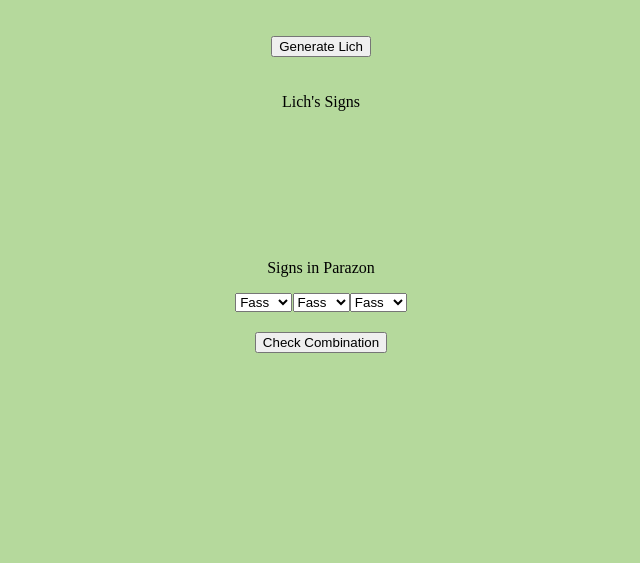
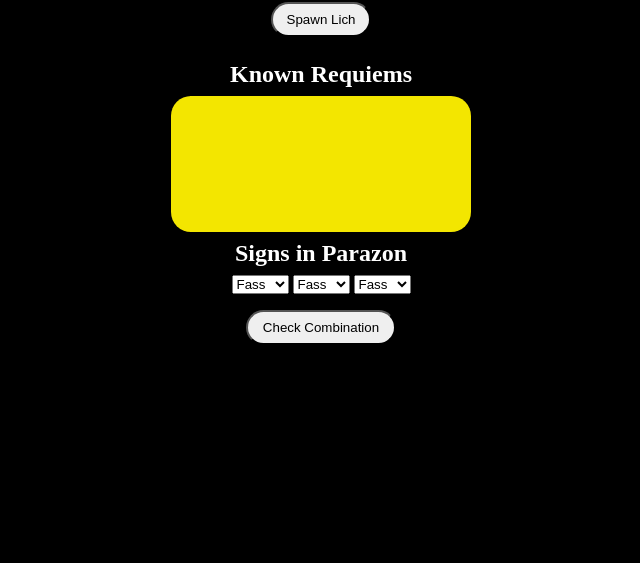
Before and after one commit to zmijewskik/warframe-lich-simulator, a website: page public/index.html in a window 1280 px wide. Shown: the part 253-816 px from the top of the page, without its empty margins (319-959 px from the left). Drawn offline with Linux system fonts and the light colour scheme; files whose address does not match are found by name.

Commit message:
Add: cleaner css

```diff
--- a/docs/styles.css
+++ b/docs/styles.css
@@ -1,25 +1,62 @@
-/* color palette - https://coolors.co/ffff82-f5f7dc-b5d99c-0f0326-e65f5c */
+/* color palette - https://www.colourlovers.com/palette/4775628/Cyberpunk_2077 */
 
 body {
-  background-color: #b5d99c;
+  background-color: #000000;
   display: flex;
   flex-direction: column;
   align-items: center;
   justify-content: center;
+  margin: 0;
+  padding: 0;
   height: 100vh;
 }
 
-h1 {
+h1,
+h2{
+  color: white;
   text-align: center;
+  margin: 8px auto;
+}
+
+#btn-generate-lich {
+  width: 100px;
+}
+
+#btn-check-combination {
+  width: 150px;
+}
+
+#btn-generate-lich,
+#btn-check-combination {
+  padding: 8px;
+  margin: 16px auto;
+  border-radius: 20px;
+  text-align: center;
+  transition-duration: 0.33s;
+}
+
+@media (hover: hover) {
+  #btn-generate-lich:hover,
+  #btn-check-combination:hover {
+    background-color: #FF003C;
+    color: white;
+  }
+  .all-signs-container:hover {
+    background-color: #04DAF6;
+  }
 }
 
 .all-signs-container {
+  background-color: #F3E600;
+  border-radius: 20px;
   display: flex;
   justify-content: space-between;
+  transition-duration: 0.66s;
 }
 
 .sign-container {
   display: flex;
+  height: 136px;
   flex-direction: column;
   /* border: 1px solid #000; */
 }
@@ -28,26 +65,17 @@ h1 {
   width: 100px;
   height: 100px;
   /* border: 1px solid #000; */
-  margin: 0 5px;
+  margin: 0 auto;
 }
 
 .sign-name {
-  font-size: 8px;
+  font-size: 16px;
   text-align: center;
+  margin: 0;
 }
 
-#btn-generate-lich {
-  width: 100px;
-  margin: 20px 20px;
-  text-align: center;
-}
-
-#btn-check-combination {
- margin: 20px;
-}
-
-.center {
+#user-combination-form {
   display: flex;
-  justify-content: space-evenly;
+  flex-direction: column;
   align-items: center;
 }
--- a/public/index.html
+++ b/public/index.html
@@ -8,29 +8,37 @@
     <title>Kuva Lich Simulator</title>
   </head>
   <body>
+    <!--
+    TBA:
+    - spawn lich -> not showing the signs straight away
+    - button to see next known signs / they should be random
+    - list of tries
+    - lich lvl indicator
+    - better Parazon modyfing
+    -->
     <h1>Kuva Lich Simulator</h1>
 
-    <button id="btn-generate-lich">Generate Lich</button>
+    <button id="btn-generate-lich">Spawn Lich</button>
 
-    <p class="center">Lich's Signs</p>
+    <h2>Known Requiems</h2>
     <div class="all-signs-container">
       <div class="sign-container">
-        <div class="image center" id="image1"></div>
+        <div class="image" id="image1"></div>
         <p class="sign-name" id="signName1"></p>
       </div>
       <div class="sign-container">
-        <div class="image center" id="image2"></div>
+        <div class="image" id="image2"></div>
         <p class="sign-name" id="signName2"></p>
       </div>
       <div class="sign-container">
-        <div class="image center" id="image3"></div>
+        <div class="image" id="image3"></div>
         <p class="sign-name" id="signName3"></p>
       </div>
     </div>
 
+    <h2>Signs in Parazon</h2>
     <form id="user-combination-form">
-      <p class="center">Signs in Parazon</p>
-      <div class="center">
+      <div>
         <select name="number1" id="number1">
           <optgroup label="First sign">
           </optgroup>
@@ -46,7 +54,7 @@
           </optgroup>
         </select>
       </div>
-      <div class="center">
+      <div>
         <button type="button" id="btn-check-combination">Check Combination</button>
       </div>
     </form>
--- a/public/styles.css
+++ b/public/styles.css
@@ -1,25 +1,62 @@
-/* color palette - https://coolors.co/ffff82-f5f7dc-b5d99c-0f0326-e65f5c */
+/* color palette - https://www.colourlovers.com/palette/4775628/Cyberpunk_2077 */
 
 body {
-  background-color: #b5d99c;
+  background-color: #000000;
   display: flex;
   flex-direction: column;
   align-items: center;
   justify-content: center;
+  margin: 0;
+  padding: 0;
   height: 100vh;
 }
 
-h1 {
+h1,
+h2{
+  color: white;
   text-align: center;
+  margin: 8px auto;
+}
+
+#btn-generate-lich {
+  width: 100px;
+}
+
+#btn-check-combination {
+  width: 150px;
+}
+
+#btn-generate-lich,
+#btn-check-combination {
+  padding: 8px;
+  margin: 16px auto;
+  border-radius: 20px;
+  text-align: center;
+  transition-duration: 0.33s;
+}
+
+@media (hover: hover) {
+  #btn-generate-lich:hover,
+  #btn-check-combination:hover {
+    background-color: #FF003C;
+    color: white;
+  }
+  .all-signs-container:hover {
+    background-color: #04DAF6;
+  }
 }
 
 .all-signs-container {
+  background-color: #F3E600;
+  border-radius: 20px;
   display: flex;
   justify-content: space-between;
+  transition-duration: 0.66s;
 }
 
 .sign-container {
   display: flex;
+  height: 136px;
   flex-direction: column;
   /* border: 1px solid #000; */
 }
@@ -28,26 +65,17 @@ h1 {
   width: 100px;
   height: 100px;
   /* border: 1px solid #000; */
-  margin: 0 5px;
+  margin: 0 auto;
 }
 
 .sign-name {
-  font-size: 8px;
+  font-size: 16px;
   text-align: center;
+  margin: 0;
 }
 
-#btn-generate-lich {
-  width: 100px;
-  margin: 20px 20px;
-  text-align: center;
-}
-
-#btn-check-combination {
- margin: 20px;
-}
-
-.center {
+#user-combination-form {
   display: flex;
-  justify-content: space-evenly;
+  flex-direction: column;
   align-items: center;
 }
```
Also changed, not shown: docs/index.html (+16 -36 lines).
